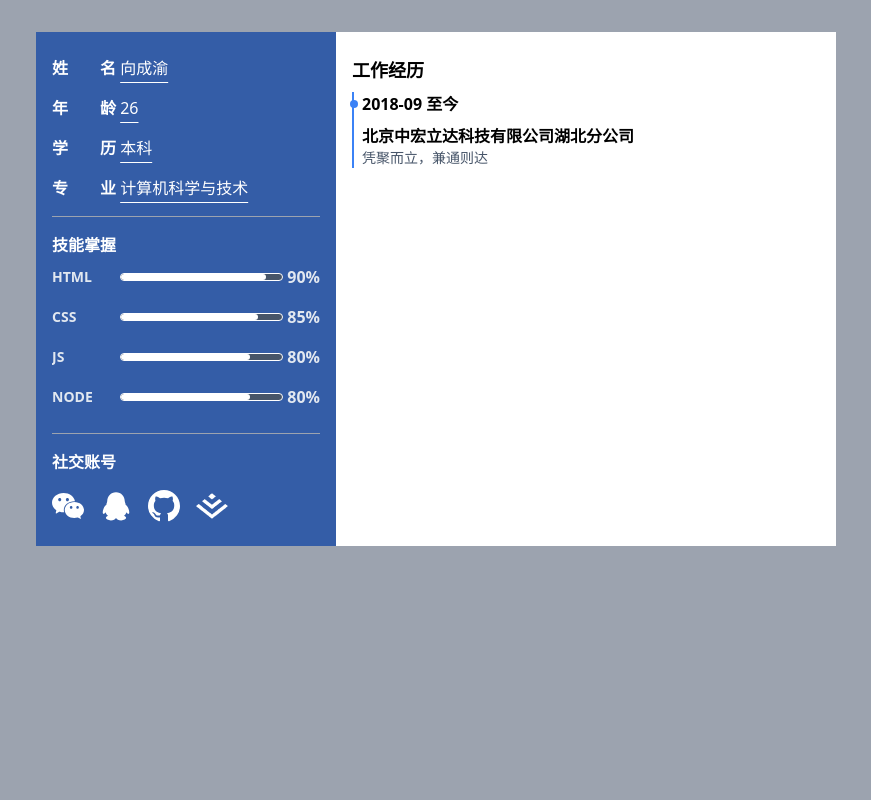
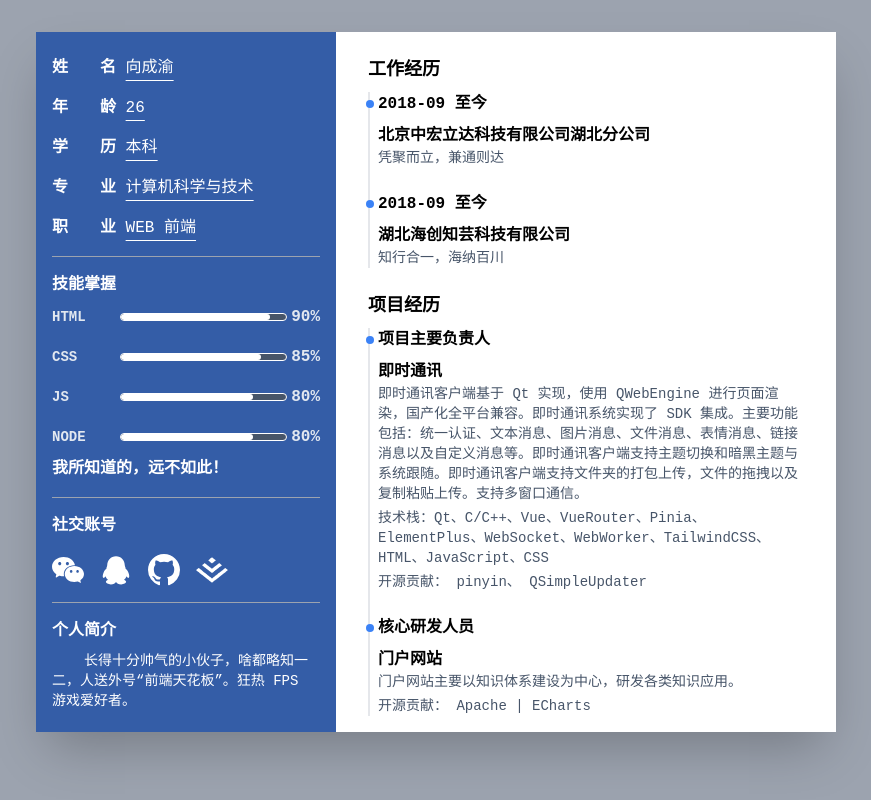
Before and after one commit to ultravires/resume, a website: page docs/index.html in a window 1280 px wide. Shown: the whole page, without its empty margins (204-1075 px from the left). Drawn offline with Linux system fonts and the light colour scheme.

Commit message:
个人简历

```diff
--- a/docs/index.html
+++ b/docs/index.html
@@ -9,8 +9,8 @@
   <link rel="stylesheet" href="./output.css">
 </head>
 <body class="py-8 bg-gray-400">
-  <section class="w-[800px] flex mx-auto bg-white">
-    <aside class="p-4 w-[300px] bg-[#345da7] text-white">
+  <section class="w-[800px] flex mx-auto bg-white shadow-2xl">
+    <aside class="flex-shrink-0 p-4 w-[300px] bg-[#345da7] text-white">
       <div class="py-2">
         <span class="inline-block w-16 font-bold" style="text-align-last: justify;">姓名</span>
         <span class="text-center underline underline-offset-8">向成渝</span>
@@ -34,6 +34,10 @@
       <div class="py-2">
         <span class="inline-block w-16 font-bold" style="text-align-last: justify;">专业</span>
         <span class="text-center underline underline-offset-8">计算机科学与技术</span>
+      </div>
+      <div class="py-2">
+        <span class="inline-block w-16 font-bold" style="text-align-last: justify;">职业</span>
+        <span class="text-center underline underline-offset-8">WEB 前端</span>
       </div>
       <hr class="my-2 border-gray-400" />
       <div class="py-2 font-bold">
@@ -68,6 +72,7 @@
             <div class="text-slate-200">80%</div>
           </li>
         </ul>
+        <div>我所知道的，远不如此！</div>
       </div>
       <hr class="my-2 border-gray-400" />
       <div>
@@ -79,15 +84,63 @@
           <a class="hover:drop-shadow-lg" href="https://juejin.cn/user/3210229683858734/" title="稀土掘金"><img src="./icons/juejin.svg" alt="稀土掘金" /></a>
         </div>
       </div>
+      <hr class="my-2 border-gray-400" />
+      <div>
+        <div class="py-2 font-bold">个人简介</div>
+        <p class="text-sm indent-8">长得十分帅气的小伙子，啥都略知一二，人送外号“前端天花板”。狂热 FPS 游戏爱好者。</p>
+      </div>
     </aside>
-    <main class="flex-grow p-4">
+    <main class="flex-grow px-8 py-4">
+      <!-- 工作经历 -->
       <h2 class="py-2 font-bold text-lg">工作经历</h2>
-      <div>
-        <div class="pl-2 border-l-2 border-solid border-blue-500">
+      <div class="border-l-2 border-solid">
+        <div class="peer peer-[]:mt-6 pl-2">
           <div class="relative flex items-center mb-2 font-bold before:absolute before:w-2 before:h-2 before:bg-blue-500 before:rounded-full before:-left-3">2018-09 至今</div>
           <div>
             <h3 class="font-bold">北京中宏立达科技有限公司湖北分公司</h3>
             <div class="text-slate-600 text-sm">凭聚而立，兼通则达</div>
+          </div>
+        </div>
+        <div class="peer peer-[]:mt-6 pl-2">
+          <div class="relative flex items-center mb-2 font-bold before:absolute before:w-2 before:h-2 before:bg-blue-500 before:rounded-full before:-left-3">2018-09 至今</div>
+          <div>
+            <h3 class="font-bold">湖北海创知芸科技有限公司</h3>
+            <div class="text-slate-600 text-sm">知行合一，海纳百川</div>
+          </div>
+        </div>
+      </div>
+      <!-- 项目经历 -->
+      <h2 class="mt-4 py-2 font-bold text-lg">项目经历</h2>
+      <div class="border-l-2 border-solid">
+        <div class="peer peer-[]:mt-6 pl-2">
+          <div class="relative flex items-center mb-2 font-bold before:absolute before:w-2 before:h-2 before:bg-blue-500 before:rounded-full before:-left-3">项目主要负责人</div>
+          <div>
+            <h3 class="font-bold">即时通讯</h3>
+            <div class="text-slate-600 text-sm">
+              即时通讯客户端基于 Qt 实现，使用 QWebEngine 进行页面渲染，国产化全平台兼容。即时通讯系统实现了 SDK 集成。主要功能包括：统一认证、文本消息、图片消息、文件消息、表情消息、链接消息以及自定义消息等。即时通讯客户端支持主题切换和暗黑主题与系统跟随。即时通讯客户端支持文件夹的打包上传，文件的拖拽以及复制粘贴上传。支持多窗口通信。
+            </div>
+            <div class="mt-1 text-slate-600 text-sm">
+              技术栈：Qt、C/C++、Vue、VueRouter、Pinia、ElementPlus、WebSocket、WebWorker、TailwindCSS、HTML、JavaScript、CSS
+            </div>
+            <div class="mt-1 text-slate-600 text-sm">
+              开源贡献：
+              <a href="https://github.com/hotoo/pinyin/">pinyin</a>、
+              <a href="https://github.com/alex-spataru/QSimpleUpdater/">QSimpleUpdater</a>
+              </div>
+            </div>
+          </div>
+          <div class="peer peer-[]:mt-6 pl-2">
+            <div class="relative flex items-center mb-2 font-bold before:absolute before:w-2 before:h-2 before:bg-blue-500 before:rounded-full before:-left-3">核心研发人员</div>
+            <div>
+              <h3 class="font-bold">门户网站</h3>
+              <div class="text-slate-600 text-sm">
+                门户网站主要以知识体系建设为中心，研发各类知识应用。
+              </div>
+              <div class="mt-1 text-slate-600 text-sm">
+                开源贡献：
+                <a href="https://github.com/apache/echarts/issues/19106">Apache | ECharts</a>
+              </div>
+            </div>
           </div>
         </div>
       </div>
--- a/docs/input.css
+++ b/docs/input.css
@@ -5,3 +5,13 @@
 * {
   box-sizing: border-box;
 }
+
+html {
+  font-family: monospace;
+  font-size: 16px;
+}
+
+a:hover {
+  text-decoration: underline;
+  text-underline-offset: 4px;
+}
```
Also changed, not shown: docs/output.css.
